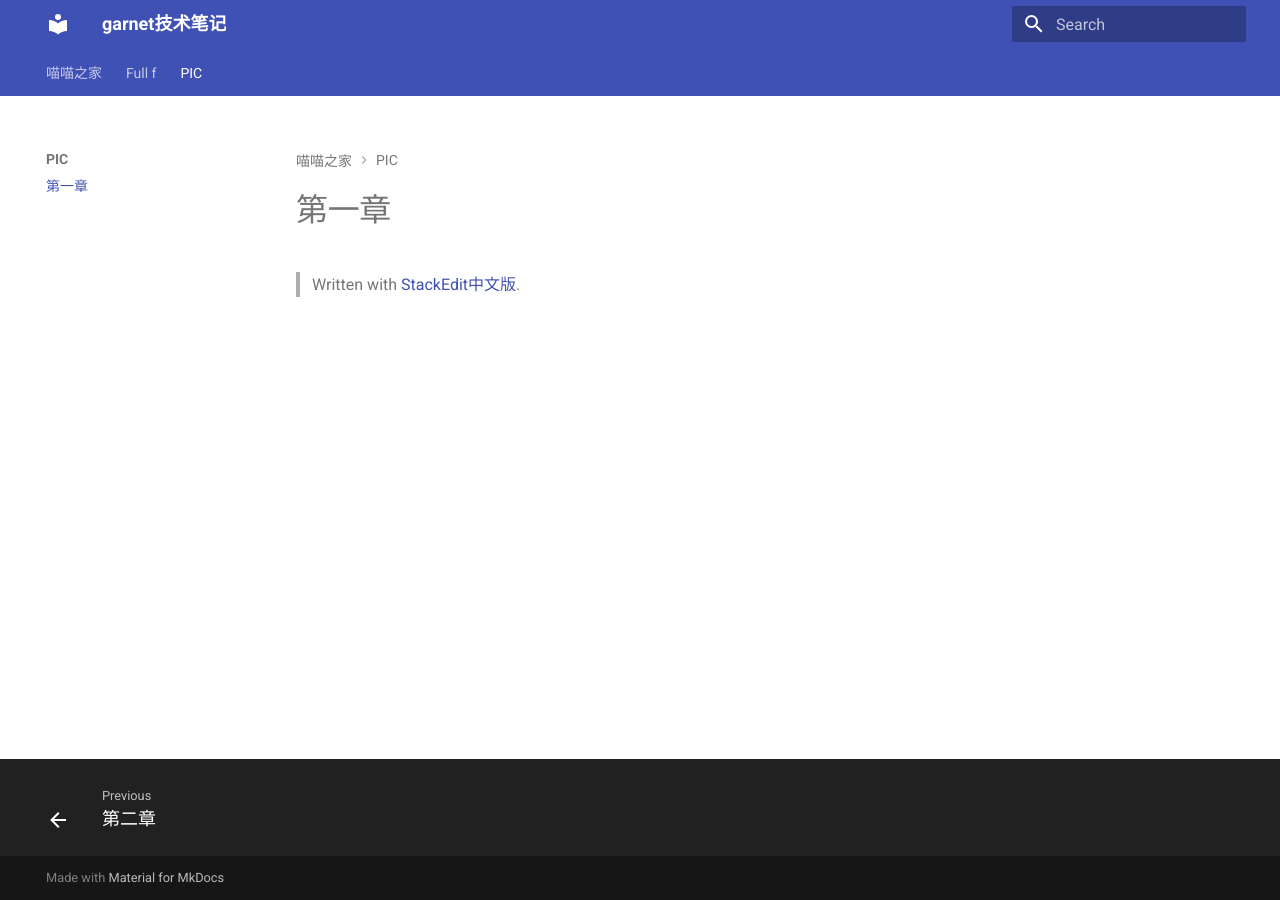
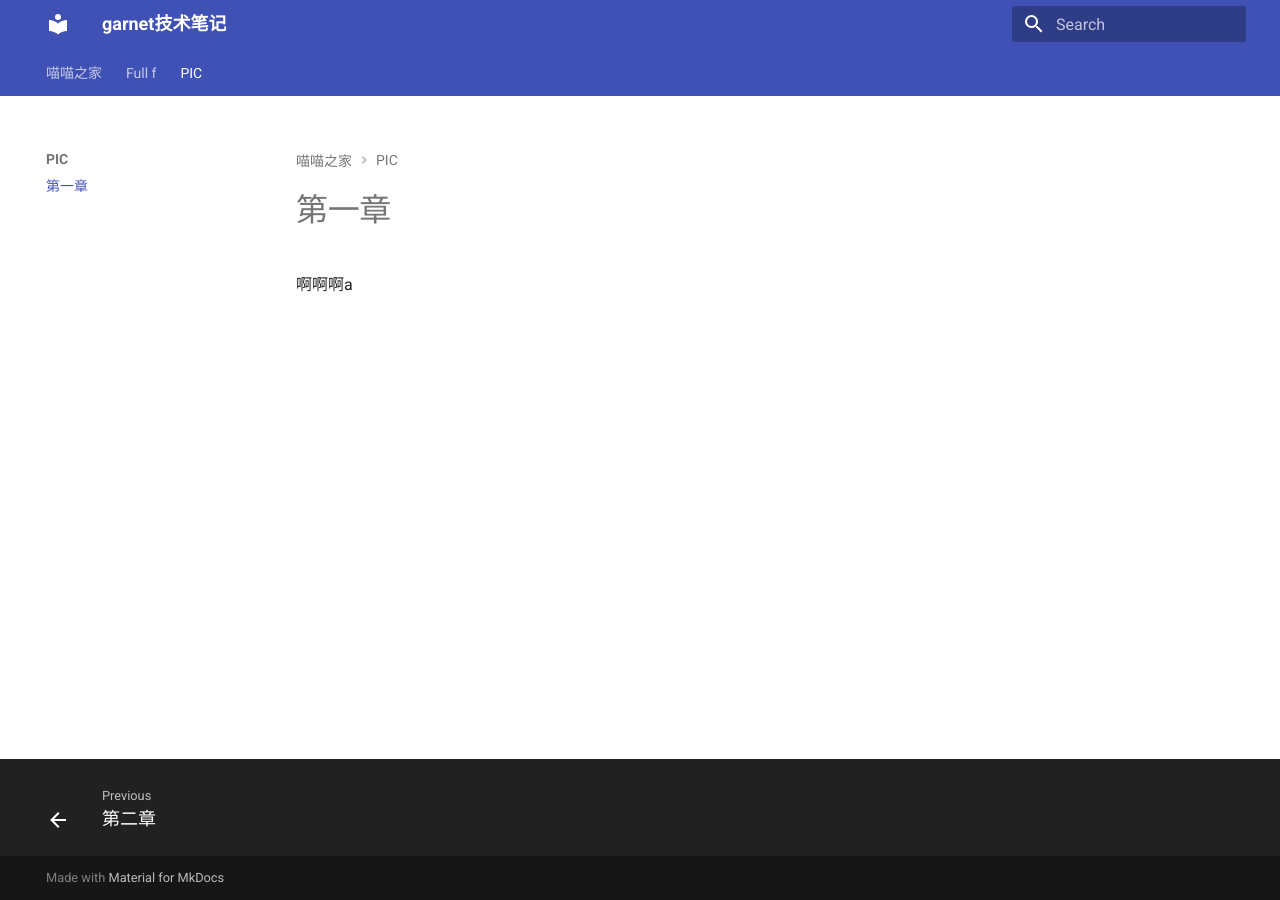
Before and after one commit to zeroifox/zeroifox, an MkDocs documentation site: the page built from docs/PIC/第一章.md, in a window 1280 px wide. Built offline with MkDocs 1.6.1 and Material for MkDocs 9.7.7, drawn with Linux system fonts in a browser that asks for light colours.

Commit message:
docs/PIC/第一章.md updated from https://stackedit.cn/

```diff
--- a/docs/PIC/第一章.md
+++ b/docs/PIC/第一章.md
@@ -1,7 +1,4 @@
-
-
-
-> Written with [StackEdit中文版](https://stackedit.cn/).
+啊啊啊a
 <!--stackedit_data:
-eyJoaXN0b3J5IjpbNDQwOTA1NjE5XX0=
+eyJoaXN0b3J5IjpbNDQxMjU5ODYxLDQ0MDkwNTYxOV19
 -->
```
